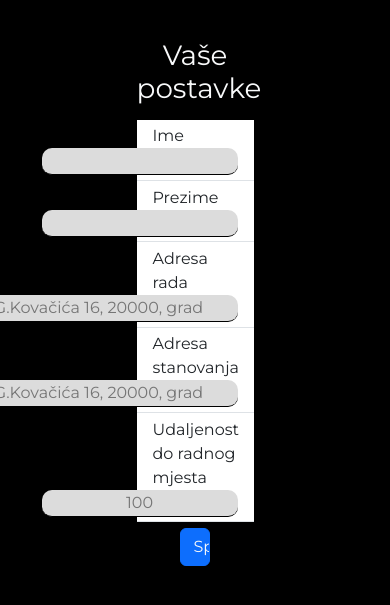
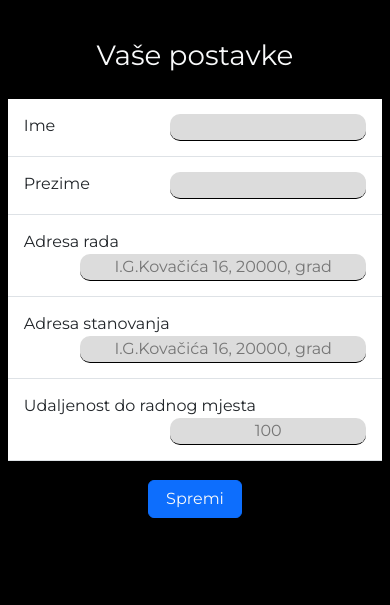
Before and after one commit to i2martin/AdministrationManager, a Flask app: page /postavke in a window 390 px wide. Shown: the part 76-681 px from the top of the page. Run offline with Flask 2, Linux system fonts and the light colour scheme; the visitor is signed in with stand-in values (Sample User, id 1); parts of the project's set-up code (start-up, migrations or seed data) failed here and were passed over; some libraries are stand-ins or nearby versions.

Commit message:
Added @media queries to properly manage padding when viewing postavke.html

```diff
--- a/static/style.css
+++ b/static/style.css
@@ -72,8 +72,6 @@ ul
     padding-bottom: 2%;
 }
 
-
-
 .table{
     -moz-box-shadow: 0px 0px 15px 5px #404040;
     -webkit-box-shadow: 0px 0px 15px 5px #404040;
@@ -85,3 +83,36 @@ ul
     visibility: hidden;
     color: red;
 }
+
+@media only screen and (min-width: 1200px) and (max-width: 1600px)
+{
+    .settings
+    {
+        margin: 10% 30% 10% 30%;
+    }
+
+}
+@media only screen and (min-width: 990px) and (max-width: 1200px)
+{
+    .settings
+    {
+        margin: 10% 25% 10% 25%;
+    }
+
+}
+@media only screen and (min-width: 800px) and (max-width: 990px)
+{
+    .settings
+    {
+        margin: 10% 20% 10% 20%;
+    }
+
+}
+@media only screen and (min-width: 300px) and (max-width: 800px)
+{
+    .settings
+    {
+        margin: 10% 2% 10% 2%;
+    }
+
+}
```
